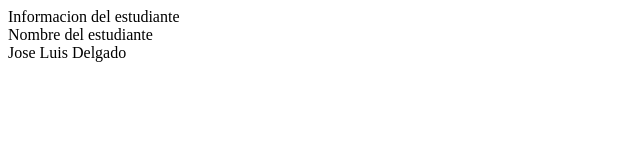
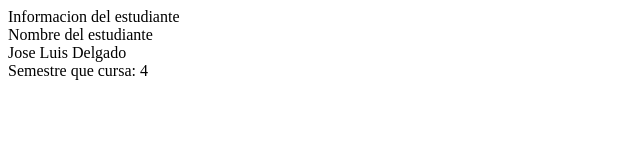
Before and after one commit to joseluisdlgd/TRABAJO-PRACTICAS, a plain HTML site: page index.html in a window 1280 px wide. Shown: the whole page, without its empty margins (0-640 px from the left). Drawn offline with Linux system fonts and the light colour scheme.

Commit message:
cuarto commit

```diff
--- a/index.html
+++ b/index.html
@@ -9,5 +9,6 @@
     <div>Informacion del estudiante</div>
     <div>Nombre del estudiante</div>
     <div>Jose Luis Delgado</div>
+    <div>Semestre que cursa: 4</div>
 </body>
 </html>
```
